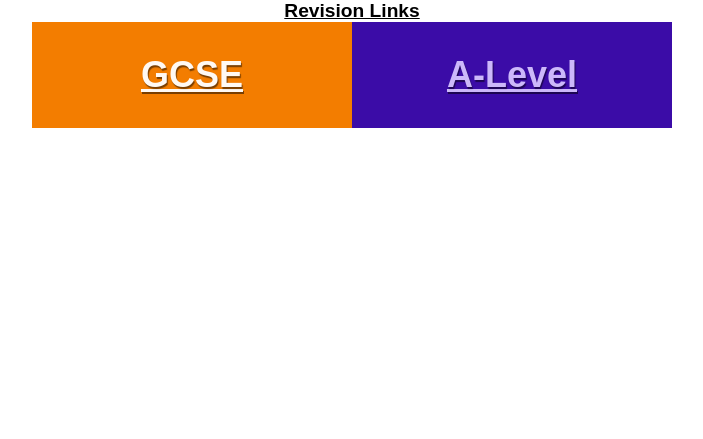
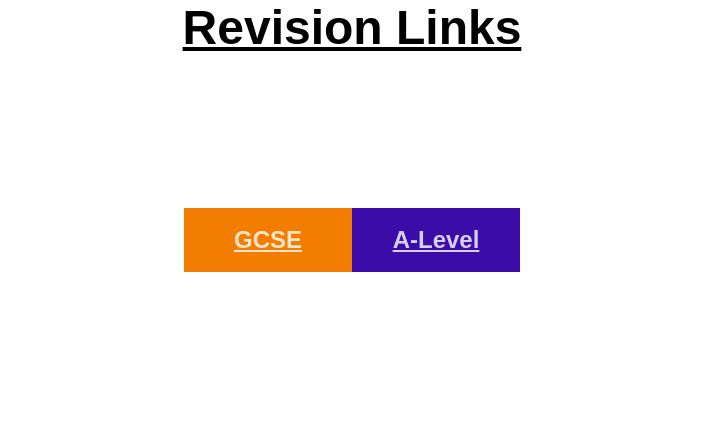
Before and after one commit to MaxTheMonster/RevisionLinks, a Django app: page / in a window 1280 px wide. Shown: the top 439 px of the page, without its empty margins (288-991 px from the left). Run offline with Django 3.2, Linux system fonts and the light colour scheme.

Commit message:
Did extra styling and added Subject Colors

```diff
--- a/RevisionLinks/admin.py
+++ b/RevisionLinks/admin.py
@@ -1,5 +1,6 @@
 from django.contrib import admin
-from RevisionLinks.models import Subject, Resource
+from RevisionLinks.models import Subject, Resource, Color
 
 admin.site.register(Subject)
+admin.site.register(Color)
 admin.site.register(Resource)
--- a/static/css/styles.css
+++ b/static/css/styles.css
@@ -7,7 +7,8 @@ body {
 
 h1#title {
   text-align: center;
-  font-size: 120%;
+  font-size: 300%;
+  height: 5vh;
   text-decoration: underline; }
 
 .container {
@@ -15,22 +16,68 @@ h1#title {
   display: flex;
   justify-content: center;
   align-items: center;
+  height: 50vh;
+  -webkit-flex-wrap: wrap;
+  flex-wrap: wrap;
   vertical-align: center; }
-  .container .exam {
-    display: inline-block;
-    text-decoration: none;
+  .container .exam a {
     width: 20%;
-    text-shadow: 1px 2px 1px rgba(0, 0, 0, 0.5);
-    padding: 2rem;
-    resize: both;
-    font-size: 150%; }
+    padding: 5vh;
+    margin: 10vw;
+    font-size: 2vh; }
   .container .gcse {
     background: #F37D00; }
     .container .gcse a {
-      color: #fff9f3; }
+      transition: 0.2s;
+      color: rgba(255, 255, 255, 0.8); }
+    .container .gcse:hover {
+      cursor: pointer; }
+      .container .gcse:hover a {
+        color: white;
+        transition: 0.1s; }
   .container .alevel {
     background: #3B0CA7; }
     .container .alevel a {
-      color: #ccb8fa; }
+      color: rgba(255, 255, 255, 0.8);
+      transition: 0.2s; }
+    .container .alevel:hover {
+      cursor: pointer; }
+      .container .alevel:hover a {
+        color: white;
+        transition: 0.1s; }
+  .container .subject {
+    margin-right: 2.5vw;
+    margin-left: 2.5vw;
+    width: 20%; }
+    .container .subject a {
+      color: rgba(255, 255, 255, 0.4);
+      height: 5vh;
+      padding: 3vh;
+      font-size: 2vh;
+      transition: 0.2s; }
+    .container .subject:hover {
+      cursor: pointer;
+      transition: 0.1s; }
+      .container .subject:hover a {
+        color: white; }
+  .container .subject-Green {
+    background: #5B9632; }
+  .container .subject-Brown {
+    background: #AA7539; }
+  .container .subject-Red {
+    background: #A8383B; }
+  .container .subject-Purple {
+    background: #522B72; }
+  .container .subject-Blue {
+    background: #2D4471; }
+  .container .subject-Light-Green {
+    background: #7A9F35; }
+  .container .subject-Magenta {
+    background: #832C65; }
+
+@media all and (min-width: 1000px) {
+  .container a {
+    padding: 3vh;
+    font-size: 1.5vh; } }
 
 /*# sourceMappingURL=styles.css.map */
--- a/static/scss/styles.scss
+++ b/static/scss/styles.scss
@@ -16,7 +16,8 @@ body {
 
 h1#title {
     text-align: center;
-    font-size: 120%;
+    font-size: 300%;
+    height: 5vh;
     text-decoration: underline;
 }
 
@@ -25,29 +26,104 @@ h1#title {
     display: flex;
     justify-content: center;
     align-items: center;
+    height: 50vh;
+    -webkit-flex-wrap: wrap;
+    flex-wrap: wrap;
     vertical-align: center;
 
-    .exam {
-        display: inline-block;
-        text-decoration: none;
+    .exam a {
         width: 20%;
-        text-shadow: 1px 2px 1px rgba(0,0,0,0.5);
-        padding: 2rem;
-        resize: both;
-        font-size: 150%;
+        padding: 5vh;
+        margin: 10vw;
+        font-size: 2vh;
     }
 
     .gcse {
         background: $gcse;
         a {
-            color: lighten($gcse, 50%);
+            transition: 0.2s;
+            color: rgba(255,255,255, 0.8);
+        }
+
+        &:hover {
+            a {
+                color: lighten($gcse, 100%);
+                transition: 0.1s;
+            }
+            cursor: pointer;
         }
     }
 
     .alevel {
         background: $a-level;
+
         a {
-            color: lighten($a-level, 50%);
+            color: rgba(255,255,255,0.8);
+            transition: 0.2s;
+        }
+        &:hover {
+            a {
+                color: lighten($a-level, 100%);
+                transition: 0.1s;
+            }
+            cursor: pointer;
+        }
+    }
+    .subject {
+        margin-right: 2.5vw;
+        margin-left: 2.5vw;
+        width: 20%;
+        a {
+            color: rgba(255,255,255,0.4);
+            height: 5vh;
+            padding: 3vh;
+            font-size: 2vh;
+            transition: 0.2s;
+        }
+        &:hover {
+            cursor: pointer;
+            transition: 0.1s;
+            a {
+                color: rgba(255,255,255, 1);
+            }
+        }
+    }
+
+    .subject-Green {
+        background: #5B9632;
+    }
+
+    .subject-Brown {
+        background: #AA7539;
+    }
+
+    .subject-Red {
+        background: #A8383B;
+    }
+
+    .subject-Purple {
+        background: #522B72;
+    }
+
+    .subject-Blue {
+        background: #2D4471;
+    }
+
+    .subject-Light-Green {
+        background: #7A9F35;
+    }
+
+    .subject-Magenta {
+        background: #832C65;
+    }
+
+}
+
+@media all and (min-width: 1000px) {
+    .container {
+        a {
+            padding: 3vh;
+            font-size: 1.5vh;
         }
     }
 }
--- a/templates/RevisionLinks/index.html
+++ b/templates/RevisionLinks/index.html
@@ -1,6 +1,7 @@
 {% extends 'RevisionLinks/base.html' %}
 
 {% block content %}
+
 <div class="gcse exam">
     <a href="/gcse/"><h2>GCSE</h2></a>
 </div>
```
Also changed, not shown: RevisionLinks/models.py (+7 -0 lines), templates/RevisionLinks/alevel.html (+8 -3 lines), templates/RevisionLinks/gcse.html (+8 -3 lines), RevisionLinks/migrations/0003_auto_20160906_0717.py (added), 1 other file.
